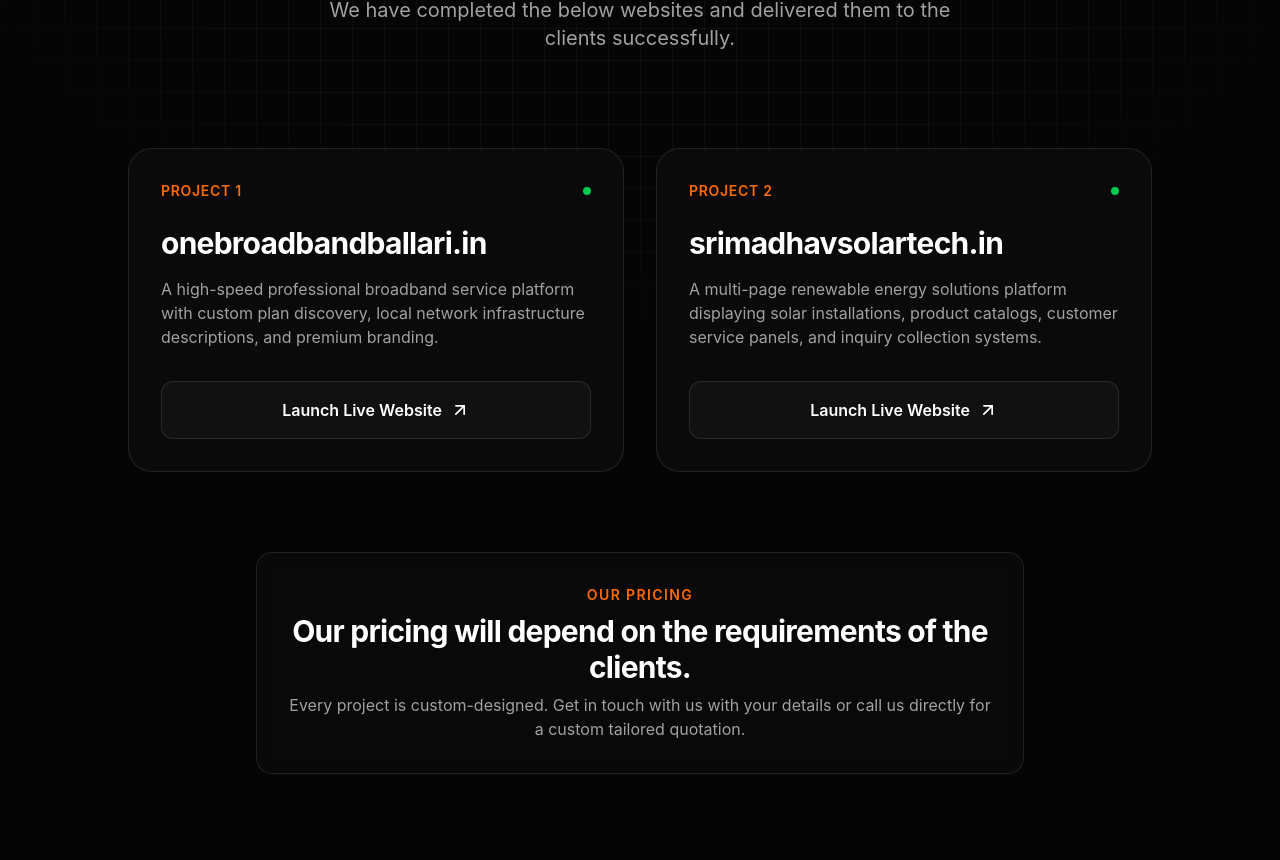
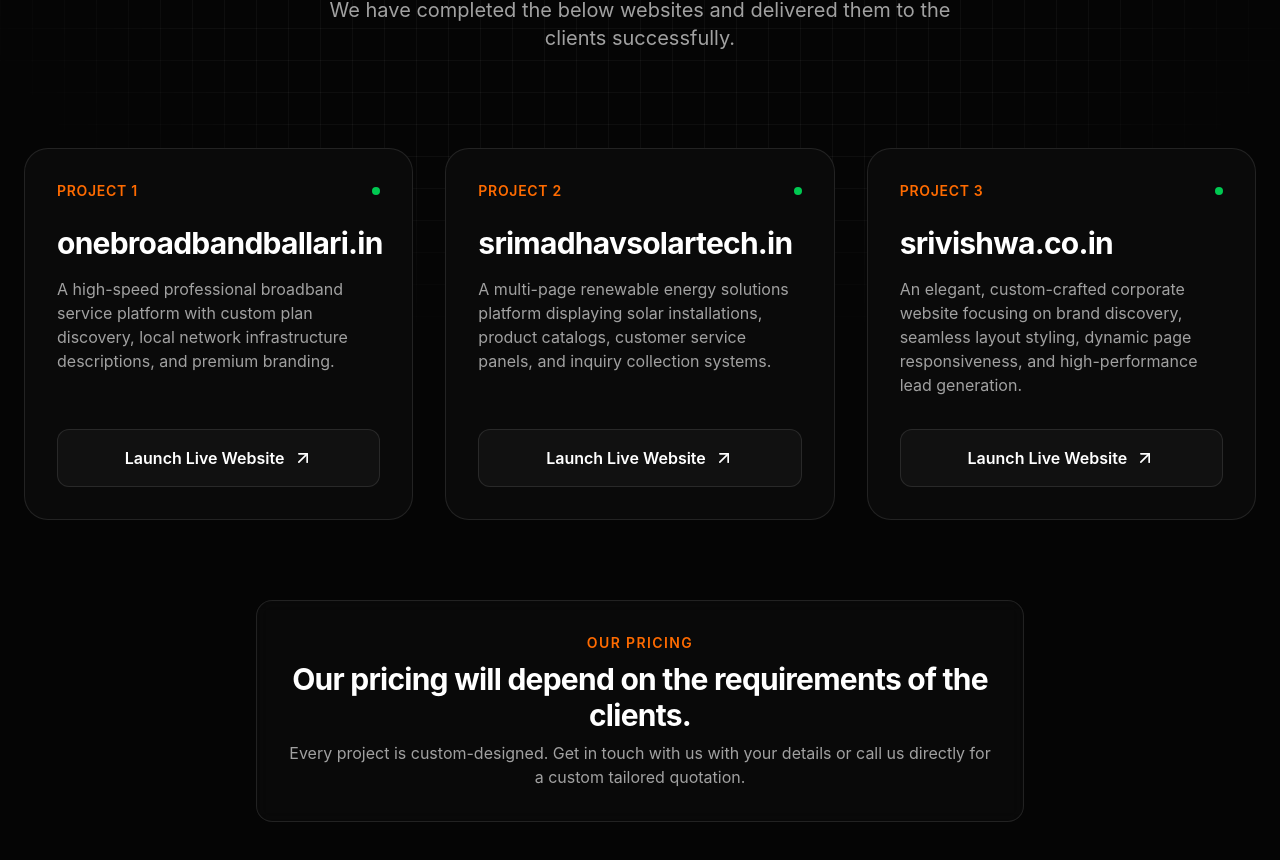
Before and after one commit to Madhusudhan-10/new-flows, a React (Vite) app: page / in a window 1280 px wide. Shown: the part 2969-3829 px from the top of the page. Built offline with nearby package versions, Linux system fonts and the light colour scheme.

Commit message:
feat(portfolio): add new project and update grid layout
Expand project section to a three-column layout and include a new project entry with external links.

```diff
--- a/src/App.tsx
+++ b/src/App.tsx
@@ -299,7 +299,7 @@ export default function App() {
             </p>
           </div>
 
-          <div className="grid grid-cols-1 md:grid-cols-2 gap-8 max-w-5xl mx-auto mb-20">
+          <div className="grid grid-cols-1 md:grid-cols-2 lg:grid-cols-3 gap-8 max-w-7xl mx-auto mb-20">
             {/* Project 1 */}
             <motion.div
               initial={{ opacity: 0, y: 20 }}
@@ -350,6 +350,35 @@ export default function App() {
               </p>
               <a
                 href="https://srimadhavsolartech.in"
+                target="_blank"
+                rel="noopener noreferrer"
+                className="w-full inline-flex items-center justify-center gap-2 py-4 rounded-xl bg-[#111] hover:bg-[#FF6B00] hover:text-black border border-white/10 font-semibold transition-all"
+              >
+                Launch Live Website <ArrowUpRight className="w-5 h-5" />
+              </a>
+            </motion.div>
+
+            {/* Project 3 */}
+            <motion.div
+              initial={{ opacity: 0, y: 20 }}
+              whileInView={{ opacity: 1, y: 0 }}
+              viewport={{ once: true }}
+              transition={{ duration: 0.6, delay: 0.2 }}
+              className="bg-[#0A0A0A] border border-white/10 rounded-3xl p-8 flex flex-col group hover:border-[#FF6B00]/40 transition-colors"
+            >
+              <div className="flex items-center justify-between mb-6">
+                <span className="text-sm font-semibold tracking-wider text-[#FF6B00] uppercase">Project 3</span>
+                <span className="flex h-2 w-2 relative">
+                  <span className="animate-ping absolute inline-flex h-full w-full rounded-full bg-green-400 opacity-75"></span>
+                  <span className="relative inline-flex rounded-full h-2 w-2 bg-green-500"></span>
+                </span>
+              </div>
+              <h3 className="text-3xl font-bold mb-4 tracking-tight group-hover:text-[#FF6B00] transition-colors">srivishwa.co.in</h3>
+              <p className="text-neutral-400 mb-8 flex-1">
+                An elegant, custom-crafted corporate website focusing on brand discovery, seamless layout styling, dynamic page responsiveness, and high-performance lead generation.
+              </p>
+              <a
+                href="https://srivishwa.co.in"
                 target="_blank"
                 rel="noopener noreferrer"
                 className="w-full inline-flex items-center justify-center gap-2 py-4 rounded-xl bg-[#111] hover:bg-[#FF6B00] hover:text-black border border-white/10 font-semibold transition-all"
```
